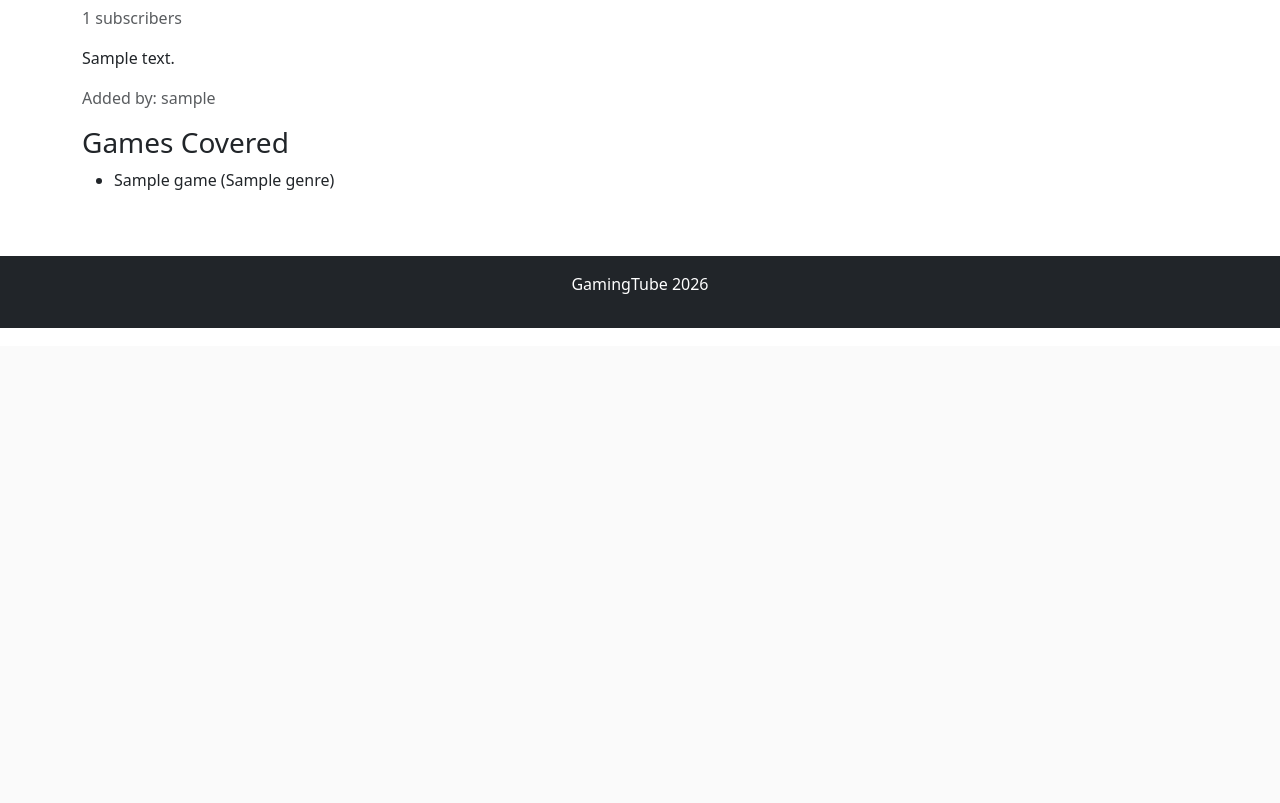
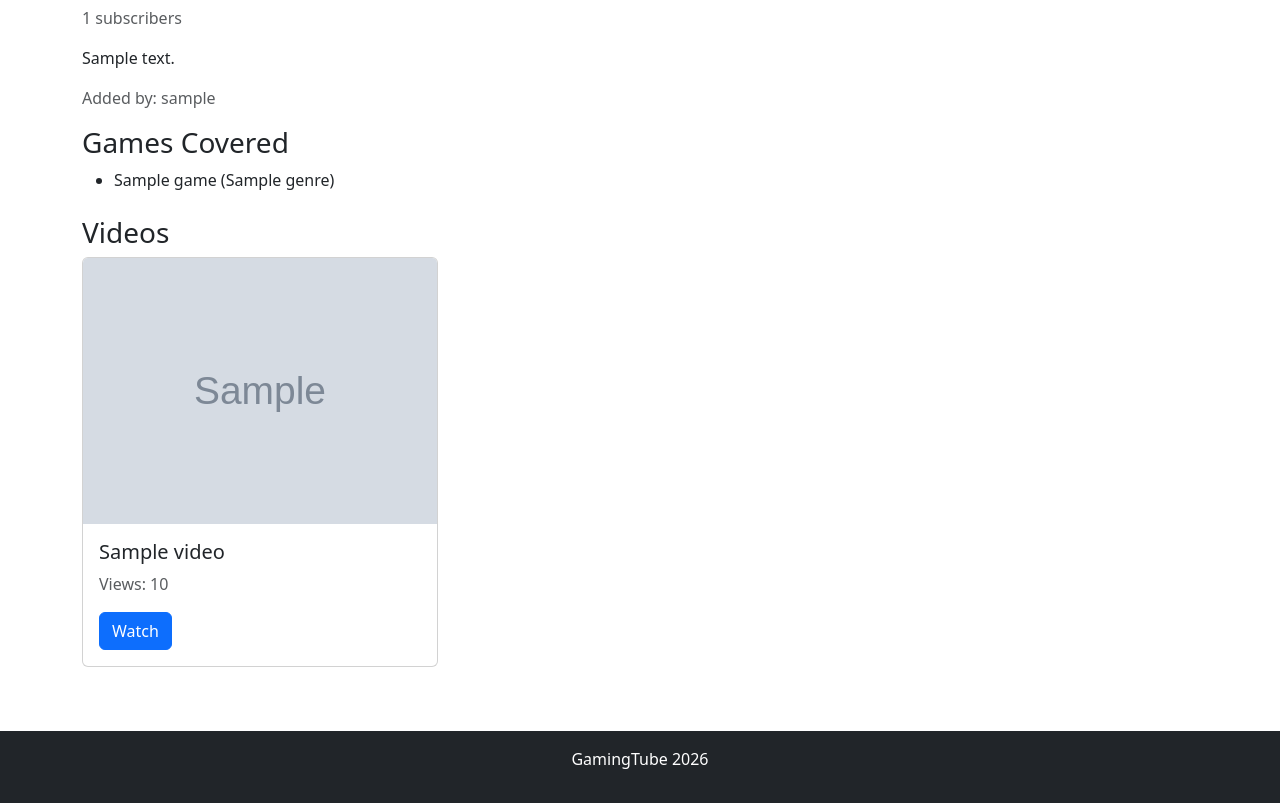
Before and after one commit to danielibikunle2/GamingTube, a Django app: template project02/project02_site/channels/templates/channels/channel_detail.html in a window 1280 px wide. Shown: the part 454-1257 px from the top of the page. Before the commit the page ends 782 px from the top, so only its background shows below. Run offline with Django 5.2, Linux system fonts and the light colour scheme; the template is opened without the code that fills it: most values are stand-ins (such as "Sample title", 1, 10 or a date in 2020); grey boxes marked "Sample" are stand-in pictures; parts of the project's set-up code (start-up, migrations or seed data) failed here and were passed over.

Commit message:
added videos to html on the webpage

```diff
--- a/project02/project02_site/channels/models.py
+++ b/project02/project02_site/channels/models.py
@@ -8,7 +8,7 @@ class Channel(models.Model):
     subscriber_count = models.IntegerField(default=0)
     banner = models.ImageField(upload_to='banners/', blank=True, default='placeholder.png')
     owner = models.ForeignKey(User, on_delete=models.CASCADE)
-    games = models.ManyToManyField(Game, blank=True)  # add this
+    games = models.ManyToManyField(Game, blank=True)
     created_at = models.DateTimeField(auto_now_add=True)
 
     def __str__(self):
--- a/project02/project02_site/channels/templates/channels/channel_detail.html
+++ b/project02/project02_site/channels/templates/channels/channel_detail.html
@@ -23,6 +23,28 @@
         {% else %}
         <p>No games listed yet.</p>
         {% endif %}
+
+        <h3 class="mt-4">Videos</h3>
+            {% if channel.video_set.all %}
+          <div class="row">
+              {% for video in channel.video_set.all %}
+              <div class="col-md-4 mb-3">
+        <div class="card">
+            {% if video.thumbnail %}
+            <img src="{{ video.thumbnail.url }}" class="card-img-top" alt="{{ video.title }}">
+            {% endif %}
+            <div class="card-body">
+                <h5 class="card-title">{{ video.title }}</h5>
+                <p class="text-muted">Views: {{ video.views }}</p>
+                <a href="{% url 'video_detail' video.pk %}" class="btn btn-primary">Watch</a>
+            </div>
+        </div>
+    </div>
+    {% endfor %}
+</div>
+{% else %}
+<p>No videos yet.</p>
+{% endif %}
     </div>
 </div>
 {% endblock %}
```
Also changed, not shown: project02/project02_site/db.sqlite3, project02/project02_site/media/thumbnails/child-care-png-42480.png (added), project02/project02_site/videos/migrations/0001_initial.py (added).
